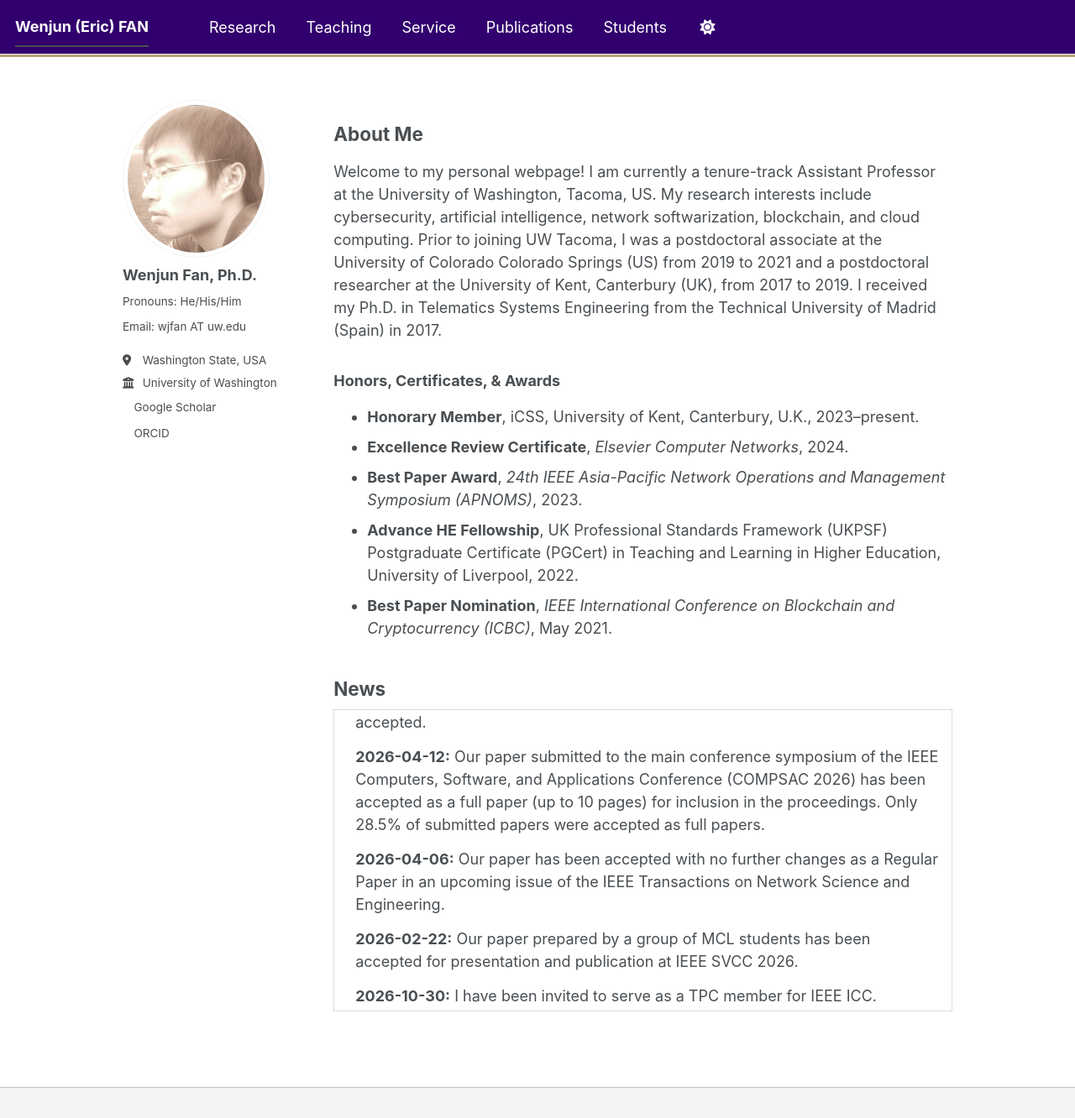
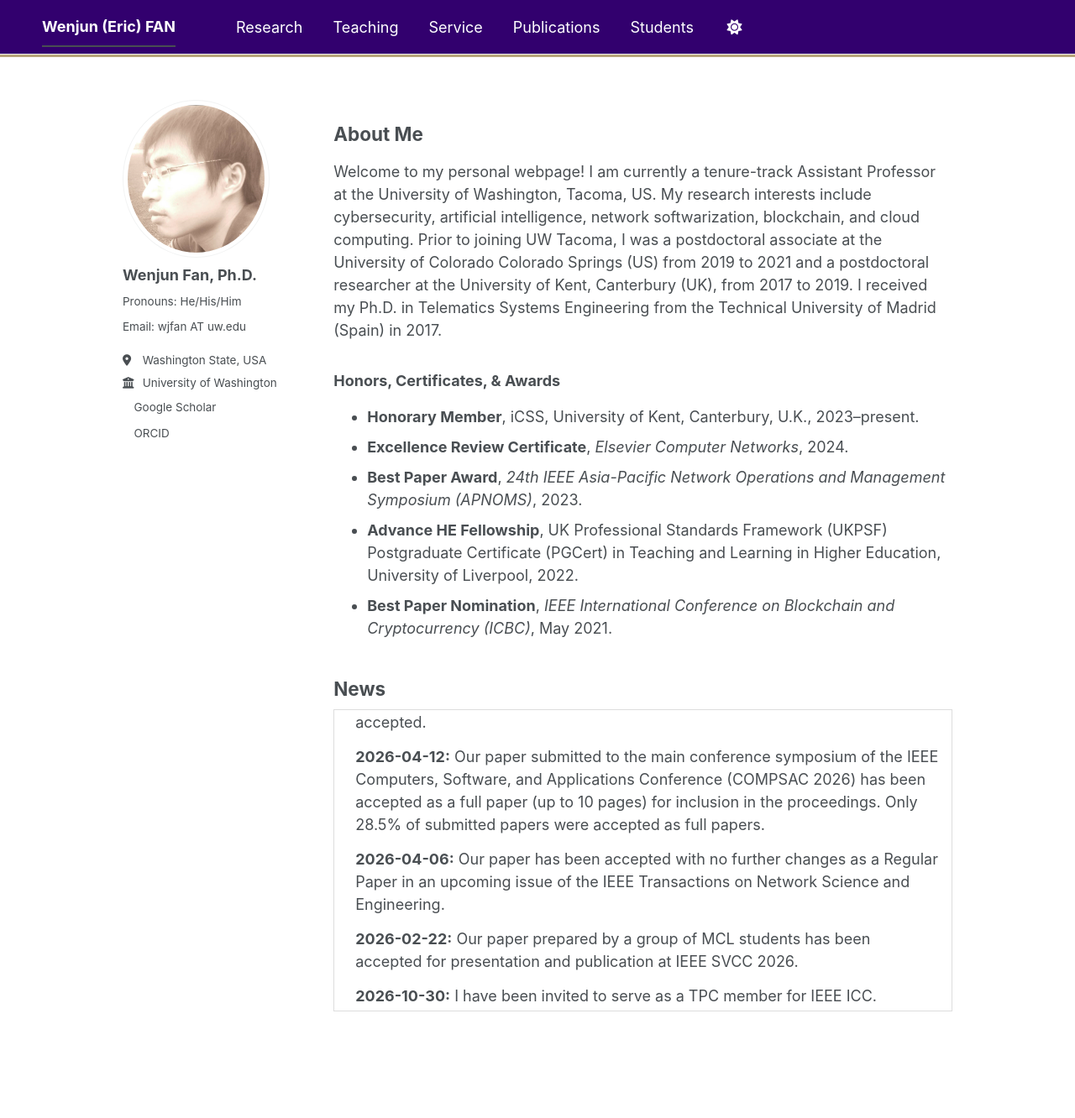
Before and after one commit to fanwj2010/fanwj2010.github.io, a Jekyll site: the page built from _pages/about.md, in a window 1280 px wide and 1332 px high. Shown: the whole window at 84% size. Built offline with Jekyll 4.4.1, drawn with Linux system fonts in a browser that asks for light colours; a script bundle is joined from its source files by our own code; a style sheet for code colours, icons or effects is not loaded.

Commit message:
Update main.scss

```diff
--- a/assets/css/main.scss
+++ b/assets/css/main.scss
@@ -96,8 +96,21 @@
   color: #ffc700 !important;
 }
 
+
 /* Mobile menu button */
 .greedy-nav__toggle {
   background-color: #32006e !important;
   color: #ffffff !important;
 }
+
+/* Hide the entire footer */
+.page__footer {
+  display: none !important;
+}
+
+/* Widen the navigation bar */
+.masthead__inner-wrap {
+  max-width: 1440px !important;
+  width: 95% !important;
+  margin: 0 auto !important;
+}
```
